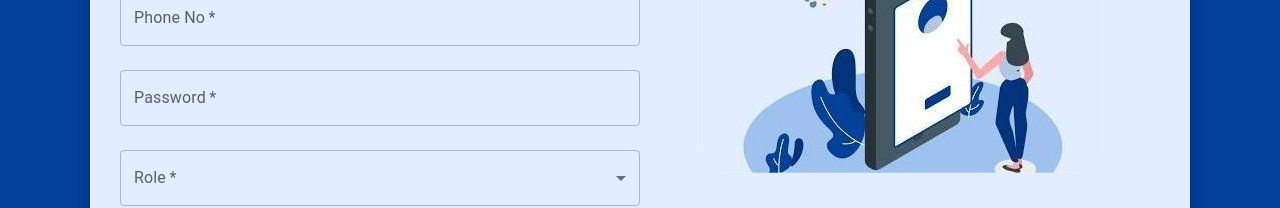
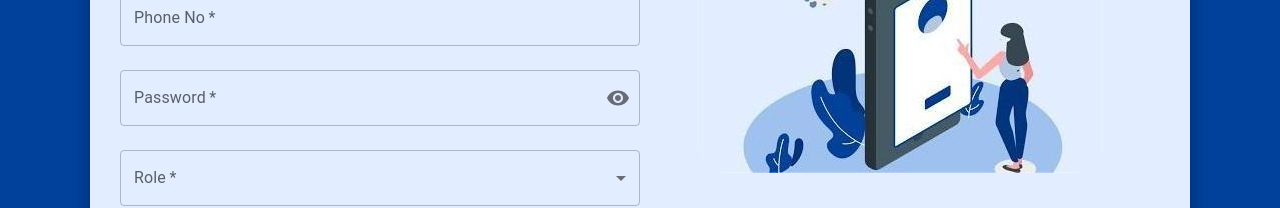
Before and after one commit to priyachithiravel50/React-Task-1, a React (Create React App) app: page /signup in a window 1280 px wide. Shown: the part 360-568 px from the top of the page. Built offline with nearby package versions, Linux system fonts and the light colour scheme.

Commit message:
Today Updates

```diff
--- a/src/Component/Signup.js
+++ b/src/Component/Signup.js
@@ -1,5 +1,6 @@
 import React, { Component } from 'react';
-import { TextField, Checkbox, Button, Typography, Link, FormControlLabel, Box, Paper, Grid, MenuItem } from '@mui/material';
+import { TextField, Checkbox, Button, Typography, Link, FormControlLabel, Box, Paper, Grid, MenuItem, InputAdornment, IconButton } from '@mui/material';
+import { Visibility, VisibilityOff } from '@mui/icons-material';
 import { Navigate } from 'react-router-dom';
 
 class Signup extends Component {
@@ -11,16 +12,19 @@ class Signup extends Component {
     role: '',
     agree: false,
     redirect: false,
+    showPassword: false
   };
-
   handleChange = (event) => {
     const { name, value, type, checked } = event.target;
     this.setState({ [name]: type === 'checkbox' ? checked : value });
   };
-
+  togglePasswordVisibility = () => {
+    this.setState((prevState) => ({
+      showPassword: !prevState.showPassword
+    }));
+  };
   handleSubmit = (event) => {
     event.preventDefault();
-
     const { name, email, phoneno, password, role, agree } = this.state;
     const data = {
       name,
@@ -30,7 +34,6 @@ class Signup extends Component {
       role,
       agree
     };
-
     // Fetch API POST request
     fetch('http://localhost:8080/save', {
       method: 'POST',
@@ -43,7 +46,7 @@ class Signup extends Component {
         if (response.ok) {
           console.log('Data saved successfully');
           alert('Data saved successfully');
-          this.setState({ redirect: true });  // Success aana redirect aagum
+          this.setState({ redirect: true });
         } else {
           throw new Error('Network response was not ok.');
         }
@@ -53,7 +56,6 @@ class Signup extends Component {
         alert('Error saving data');
       });
   };
-
   render() {
     if (this.state.redirect) {
       return <Navigate to="/Admin" />;
@@ -65,30 +67,25 @@ class Signup extends Component {
             <Box width="50%">
               <Typography variant="h4" fontFamily={'Georgia'} gutterBottom>Sign Up</Typography>
               <Typography variant="body2" fontFamily={'Georgia'}>Already have an account? <Link href="/signin">Login here</Link></Typography>
-
               <form onSubmit={this.handleSubmit} style={{ marginTop: '20px', borderRadius: '25px', fontFamily:'Georgia' }}>
                 <TextField label="Name" name="name" variant="outlined" fullWidth margin="normal" value={this.state.name} onChange={this.handleChange} required/>
                 <TextField label="Email" name="email" variant="outlined" fullWidth margin="normal" value={this.state.email} onChange={this.handleChange} required />
                 <TextField label="Phone No" name="phoneno" variant="outlined" fullWidth margin="normal" value={this.state.phoneno} onChange={this.handleChange} required />
-                <TextField label="Password" name="password" type="password" variant="outlined" fullWidth margin="normal" value={this.state.password} onChange={this.handleChange} required />
-
-                {/* Dropdown for Role */}
-                <TextField
-                  select
-                  label="Role"
-                  name="role"
-                  value={this.state.role}
-                  onChange={this.handleChange}
-                  fullWidth
-                  margin="normal"
-                  required>
+                <TextField  label="Password"  name="password"  type={this.state.showPassword ? 'text' : 'password'}  variant="outlined"  fullWidth  margin="normal"  value={this.state.password}  onChange={this.handleChange}  required
+                  InputProps={{
+                    endAdornment: (
+                      <InputAdornment position="end">
+                        <IconButton onClick={this.togglePasswordVisibility} onMouseDown={(e) => e.preventDefault()} edge="end">
+                          {this.state.showPassword ? <VisibilityOff /> : <Visibility />}
+                        </IconButton>
+                      </InputAdornment>)}}/>
+                <TextField select label="Role" name="role" value={this.state.role} onChange={this.handleChange} fullWidth margin="normal" required>
                   <MenuItem value="admin">Admin</MenuItem>
                   <MenuItem value="user">User</MenuItem>
                 </TextField>
-
                 <FormControlLabel
-                  control={<Checkbox name="agree" color="primary"  checked={this.state.agree} onChange={this.handleChange} />}
-                  label="By signing up you agree to receive updates and special offers."  />
+                 control={<Checkbox name="agree" color="primary"  checked={this.state.agree} onChange={this.handleChange} />}
+                label="By signing up you agree to receive updates and special offers."  />
                 <Button type="submit" variant="contained" color="primary" fullWidth style={{ marginTop: '50px', borderRadius: '25px',backgroundColor:'#01419c', fontFamily:'Georgia' }}>Submit</Button>
               </form>
             </Box>
@@ -101,5 +98,4 @@ class Signup extends Component {
     );
   }
 }
-
 export default Signup;
```
Also changed, not shown: src/Component/Signin.js (+3 -29 lines).
